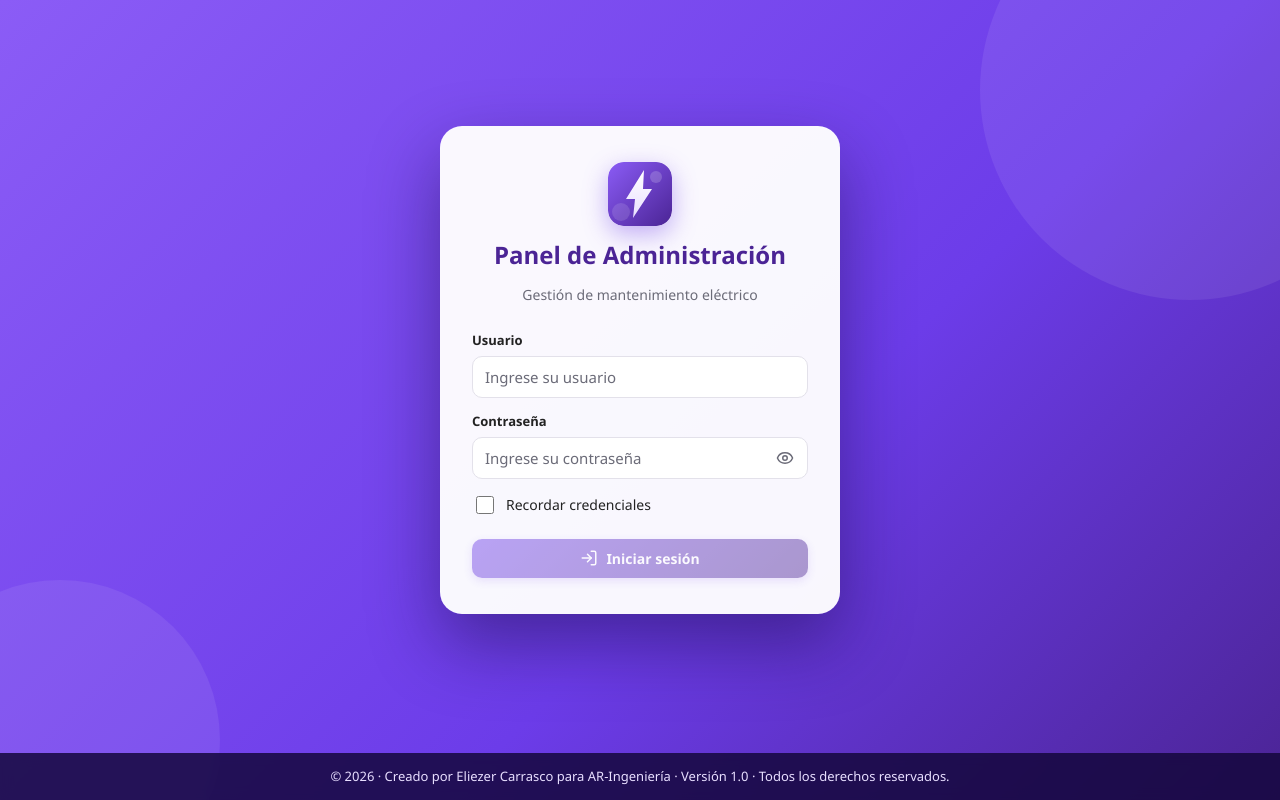
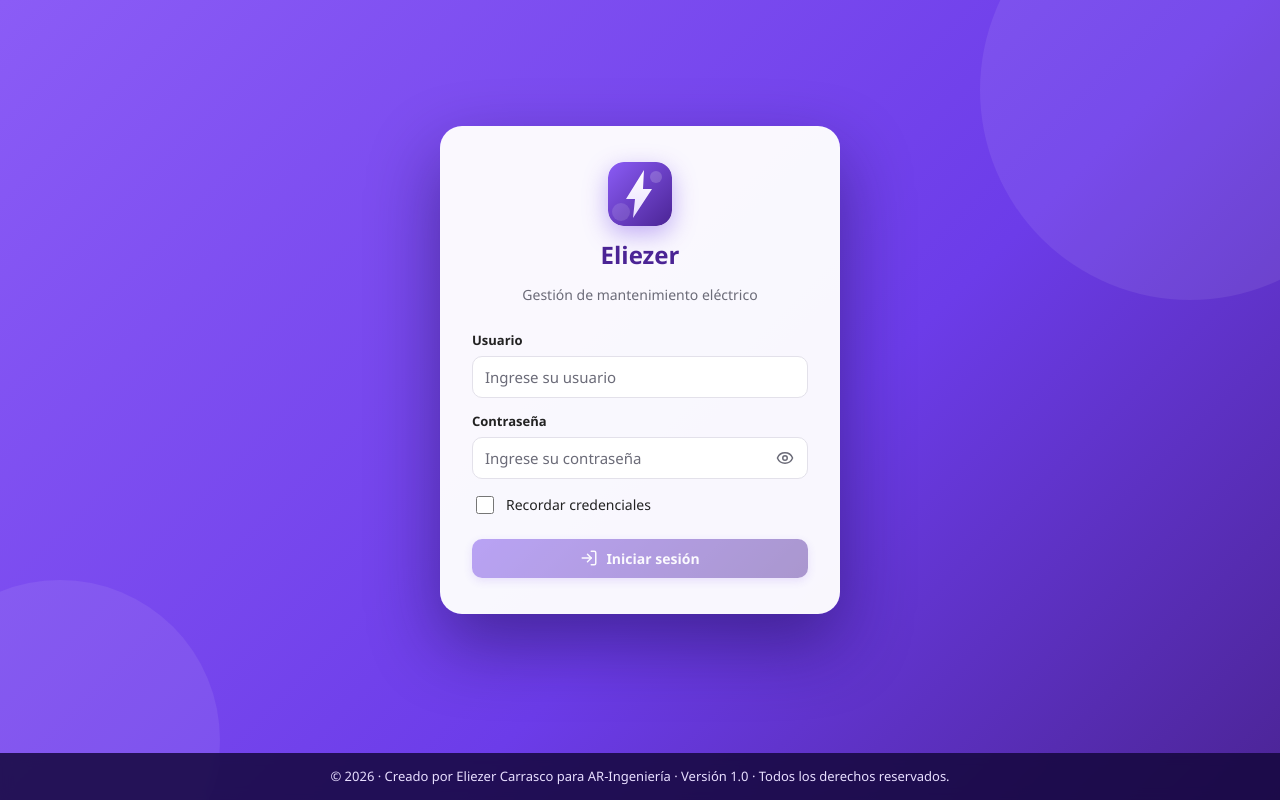
Before and after one commit to CarrascoObed/AR-Ingenieria, a React (Vite) app in the folder frontend/: page /login in a window 1280 px wide. Built offline with nearby package versions, Linux system fonts and the light colour scheme.

Commit message:
Muestra Eliezer en el acceso web

```diff
--- a/frontend/index.html
+++ b/frontend/index.html
@@ -4,7 +4,7 @@
     <meta charset="UTF-8" />
     <meta name="viewport" content="width=device-width, initial-scale=1.0" />
     <link rel="icon" type="image/svg+xml" href="/favicon.svg?v=2026" />
-    <title>Panel de Administración</title>
+    <title>Eliezer</title>
   </head>
   <body>
     <div id="root"></div>
--- a/frontend/src/pages/Login.jsx
+++ b/frontend/src/pages/Login.jsx
@@ -63,7 +63,7 @@ export default function Login() {
       <div className="login-tarjeta">
         <div className="login-logo">
           <img src="/favicon.svg" alt="Logo mantenimiento eléctrico" width={64} height={64} />
-          <h1>Panel de Administración</h1>
+          <h1>Eliezer</h1>
           <p>Gestión de mantenimiento eléctrico</p>
         </div>
 
```
